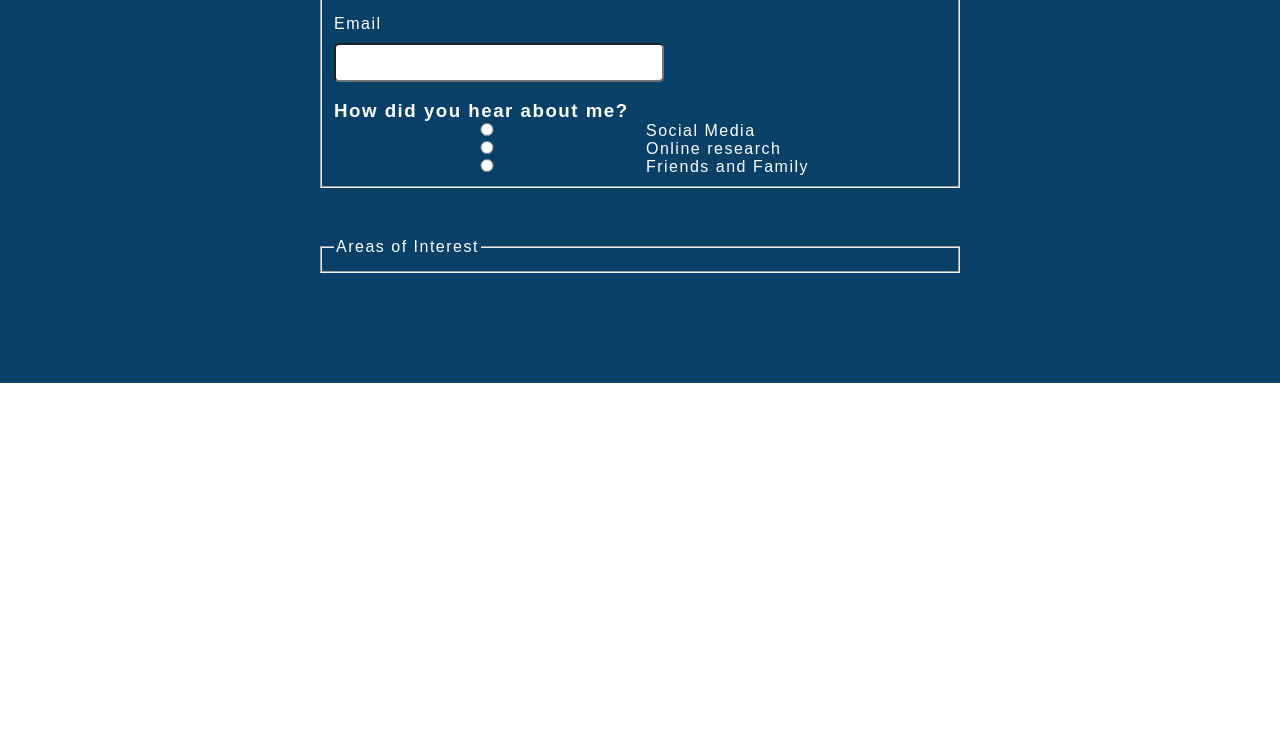
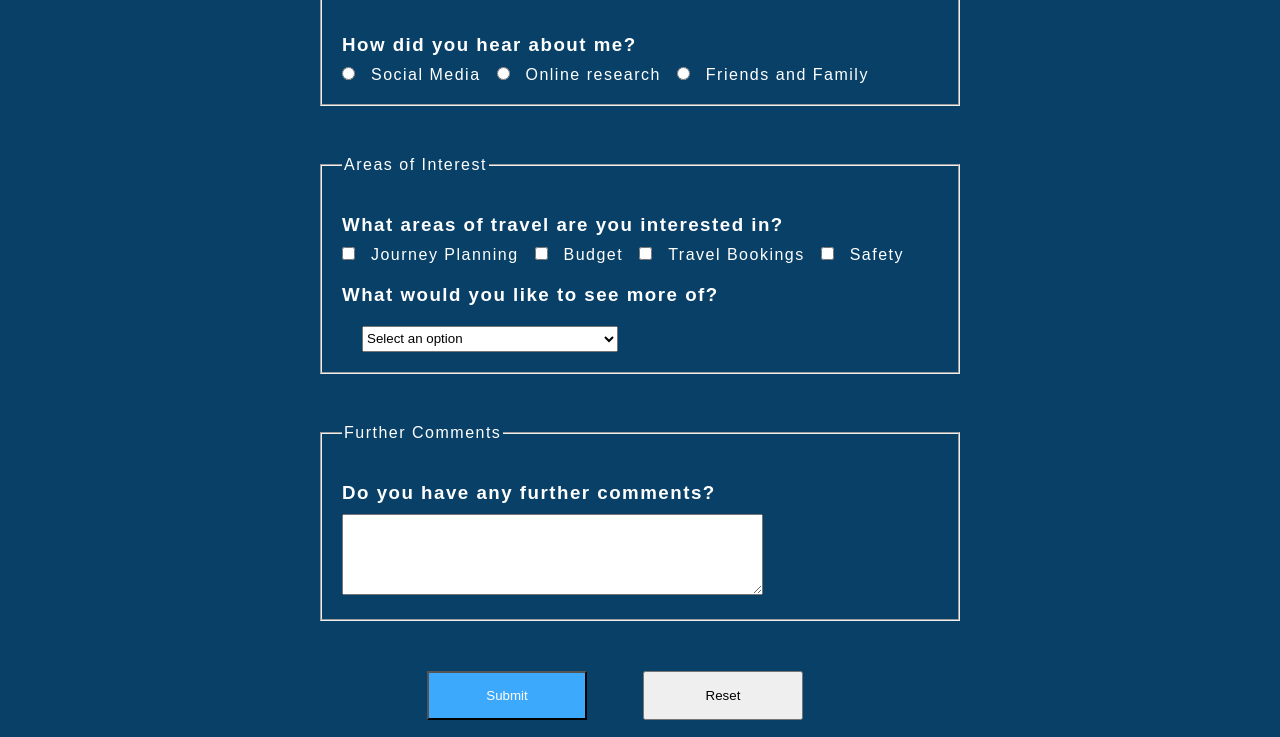
Before and after one commit to dan-1379/dan-1379.github.io, a plain HTML site: page contact.html in a window 1280 px wide. Shown: the part 1083-1820 px from the top of the page. Before the commit the page ends 1466 px from the top, so only its background shows below. Drawn offline with Linux system fonts and the light colour scheme.

Commit message:
Updated contact.html

```diff
--- a/contact.html
+++ b/contact.html
@@ -4,16 +4,27 @@
     <meta charset="UTF-8">
     <meta name="viewport" content="width=device-width, initial-scale=1.0">
     <title>Document</title>
+    <!--
+    TITLE: FONT AWESOME ICONS
+    AUTHOR: W3 SCHOOLS
+    SITE OWNER: W3SCHOOLS.COM
+    DATE: 20??
+    CODE VERSION: ??
+    AVALABILITY: https://www.w3schools.com/icons/fontawesome_icons_intro.asp (ACCESSED DECEMBER 02 2024)
+    MODIFIED: NO MODIFICATIONS MADE. USING LINKED ICONS AS LINKS TO SOCIAL MEDIAS
+    -->
+    <link rel="stylesheet" href="https://cdnjs.cloudflare.com/ajax/libs/font-awesome/4.7.0/css/font-awesome.min.css">
+    <!--END OF CODE LINK-->
     <link rel="stylesheet" href="style.css">
 </head>
 <body>
     <nav class="secondNav">
         <h1 id = "bookmark">My Interrail </h1>
         <ul>
-            <li class = "selected"><a href="#">Home</a></li>
+            <li><a href="index.html">Home</a></li>
             <li><a href="about.html">About</a></li>
             <li><a href="photos.html">Photos</a></li>
-            <li><a href="contact.html">Contact</a></li>
+            <li class = "selected"><a href="contact.html">Contact</a></li>
         </ul>
    </nav>
 
@@ -70,21 +81,73 @@
                 <input type="email" name="email" id="email"><br><br>
 
                 <h3>How did you hear about me?</h3>
-                <input type="radio" name="social" id="social">
+                <input type="radio" name="social" id="social" value="social">
                 <label for="social">Social Media</label>
 
-                <input type="radio" name="research" id="research">
+                <input type="radio" name="research" id="research" value="research">
                 <label for="research">Online research</label>
 
-                <input type="radio" name="family" id="family">
+                <input type="radio" name="family" id="family" value="family">
                 <label for="family">Friends and Family</label>
             </fieldset>
 
             <fieldset>
                 <legend>Areas of Interest</legend>
+                <h3>What areas of travel are you interested in?</h3>
+                <input type="checkbox" name="planning" id="planning">
+                <label for="planning">Journey Planning</label>
+
+                <input type="checkbox" name="budget" id="budget">
+                <label for="budget">Budget</label>
+
+                <input type="checkbox" name="budget" id="budget">
+                <label for="">Travel Bookings</label>
+
+                <input type="checkbox" name="safety" id="safety">
+                <label for="safety">Safety</label>
+
+                <h3>What would you like to see more of?</h3>
+                <label for="selection"></label>
+                <select name="selection" id="selection">
+                    <option value="">Select an option</option>
+                    <option value="">Journey Planning</option>
+                    <option value="">Selecting a journey</option>
+                    <option value="">Budgeting</option>
+                    <option value="">Safety</option>
+                    <option value="">Accomodations</option>
+                </select>
             </fieldset>
+
+            <fieldset>
+                <legend>Further Comments</legend>
+                <h3>Do you have any further comments?</h3>
+                <textarea name="comments" id="comments" rows="5" cols="50"></textarea>
+            </fieldset>
+
+            <div class="buttons">
+                <input type="submit" value="Submit" class="newsletterFormSubmit">
+                <input type="reset" value="Reset">
+            </div>
         </form>
     </section>
    </main>
+
+   <footer>
+    <!--
+TITLE: FONT AWESOME ICONS
+AUTHOR: W3 SCHOOLS
+SITE OWNER: W3SCHOOLS.COM
+DATE: 20??
+CODE VERSION: ??
+AVALABILITY: https://www.w3schools.com/icons/fontawesome_icons_intro.asp (ACCESSED DECEMBER 02 2024)
+MODIFIED: NO MODIFICATIONS MADE. USING LINKED ICONS AS LINKS TO SOCIAL MEDIAS
+-->
+    <i class="fa fa-facebook-official" style="font-size:36px"></i>
+    <i class="fa fa-git-square" style="font-size:36px"></i>
+    <i class="fa fa-linkedin-square" style="font-size:36px"></i>
+    <p>&copy;Copyright Daniel Courtney 2024</p>
+    <p><a href="#">Sitemap</a></p>
+<!--END OF CODE LINK-->
+    </footer>
 </body>
 </html>
--- a/style.css
+++ b/style.css
@@ -118,13 +118,17 @@ picture.train h3{
 
 section{
     width: auto;
-    height: 100vh;
 }
 
 .homePhotos{
     background-color: var(--navyBackground);
     color: white;
     padding: 30px;
+}
+
+.explore{
+    width: auto;
+    height: 90vh;
 }
 
 main section.explore a{
@@ -405,21 +409,46 @@ input[type = "reset"]:hover{
 .contactNewsletter{
     background-color: var(--navyBackground);
     color: var(--WhiteText);
+    width: auto;
 }
 
 .contactNewsletter form{
     margin-left: auto;
     margin-right: auto;
     width: 50%;
-    padding: 50px;
+    padding-bottom: 20px;
 }
 
 .contactNewsletter form input, .contactNewsletter form label{
-    margin-right: auto;
-    margin-left: auto;
-    width: 50%;
+   padding: 10px;
 }
 
 fieldset{
-    margin-top: 50px;
+    margin-bottom: 50px;
+    padding: 20px;
 }
+
+fieldset h3{
+    margin-top: 20px;
+    padding-bottom: 10px;
+}
+
+select{
+    width: 20vw;
+    height:2vw;
+    margin-top: 10px;
+}
+
+.contactNewsletter input[type = "submit"], .contactNewsletter input[type = "reset"]{
+    padding: 15px;
+    margin-right: 50px;
+}
+
+.contactNewsletter input[type = "submit"]:hover{
+    background-color: skyblue;
+    color: black;
+}
+
+.buttons{
+    text-align: center;
+}
```
